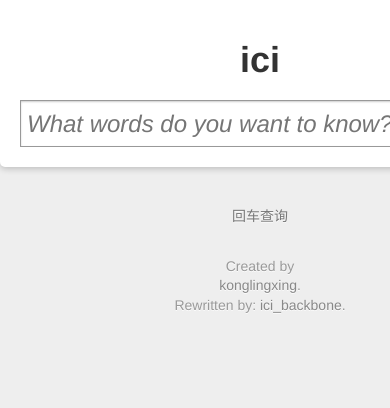
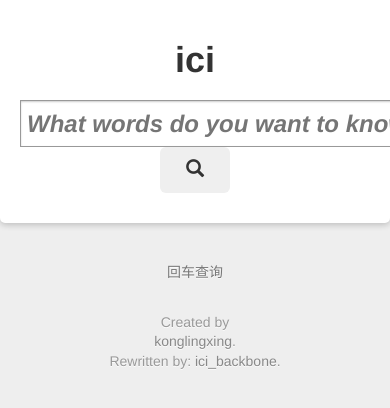
Before and after one commit to konglx90/konglx90.github.io, a Jekyll site: the page ici/index.html, which Jekyll copies as it is, in a window 390 px wide. Shown: the top 408 px of the page. Built offline with Jekyll 4.4.1, drawn with Linux system fonts in a browser that asks for light colours; Markdown is read by kramdown in place of the engine named in the settings.

Commit message:
更新ici

```diff
--- a/ici/ici.css
+++ b/ici/ici.css
@@ -30,7 +30,7 @@
 	border-radius: 0 0 5px 5px;
 }
 
-#iciapp h1 {
+#iciapp h1{
 	font-size: 36px;
 	font-weight: bold;
 	text-align: center;
@@ -160,3 +160,17 @@
 #js-button-query{
 	vertical-align: top;
 }
+
+.btn {
+	width: 70px;
+}
+
+@media screen and (max-width: 800px){
+    body {margin: 0; width: inherit;}
+	.search{
+		font-size: 36px;
+		font-weight: bold;
+		text-align: center;
+		padding: 0 0 10px 0;
+	}
+}
--- a/ici/ici.js
+++ b/ici/ici.js
@@ -84,12 +84,14 @@
 
         // If you hit `enter` or `click`, we're through editing the item.
         queryOnEnterOrClick: function(e) {
+            var one_query = query.val();
+            if(one_query === '') return;
             if (e.keyCode == 13 || e.type == 'click') {
                 $.ajax({
                     type: "GET",
                     dataType: "jsonp",
                     jsonpCallback: "klx",
-                    url: "http://fanyi.youdao.com/openapi.do?keyfrom=love-ici&key=1848391244&type=data&doctype=jsonp&version=1.1&q=" + query.val(),
+                    url: "http://fanyi.youdao.com/openapi.do?keyfrom=love-ici&key=1848391244&type=data&doctype=jsonp&version=1.1&q=" + one_query,
                     success: function (data) {
                         footer.css('display', "block");
                         if(window.answer.basic===undefined){
--- a/ici/index.html
+++ b/ici/index.html
@@ -3,6 +3,7 @@
 
 <head>
     <meta charset="utf-8">
+    <meta name="viewport" content="width=device-width, initial-scale=1.0,  user-scalable=no">
     <title>Backbone.js ici</title>
     <!-- 新 Bootstrap 核心 CSS 文件 -->
     <link rel="stylesheet" href="./vendor/bootstrap-3.3.5-dist/css/bootstrap.min.css">
@@ -18,7 +19,9 @@
 
         <div class="search">
             <input id="new-ici" type="text" placeholder="What words do you want to know?">
-            <button type="button" class="btn btn-lg" id="js-button-query">查询</button>
+            <button type="button" class="btn btn-lg" id="js-button-query">
+                <span class="glyphicon glyphicon-search"></span>
+            </button>
         </div>
     </header>
 
```
